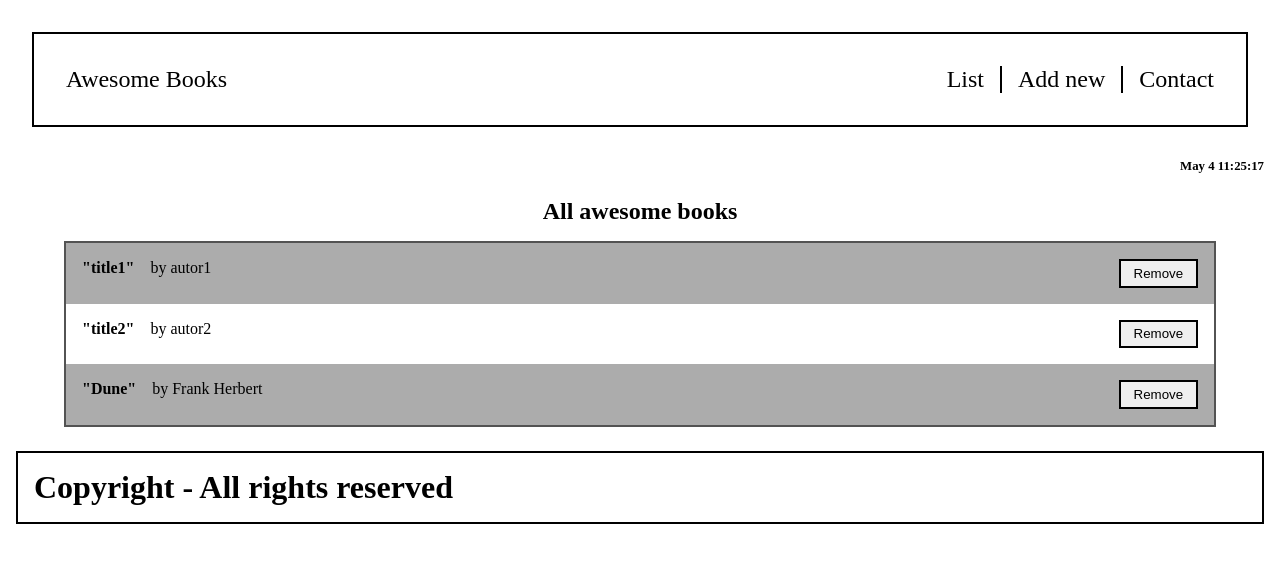
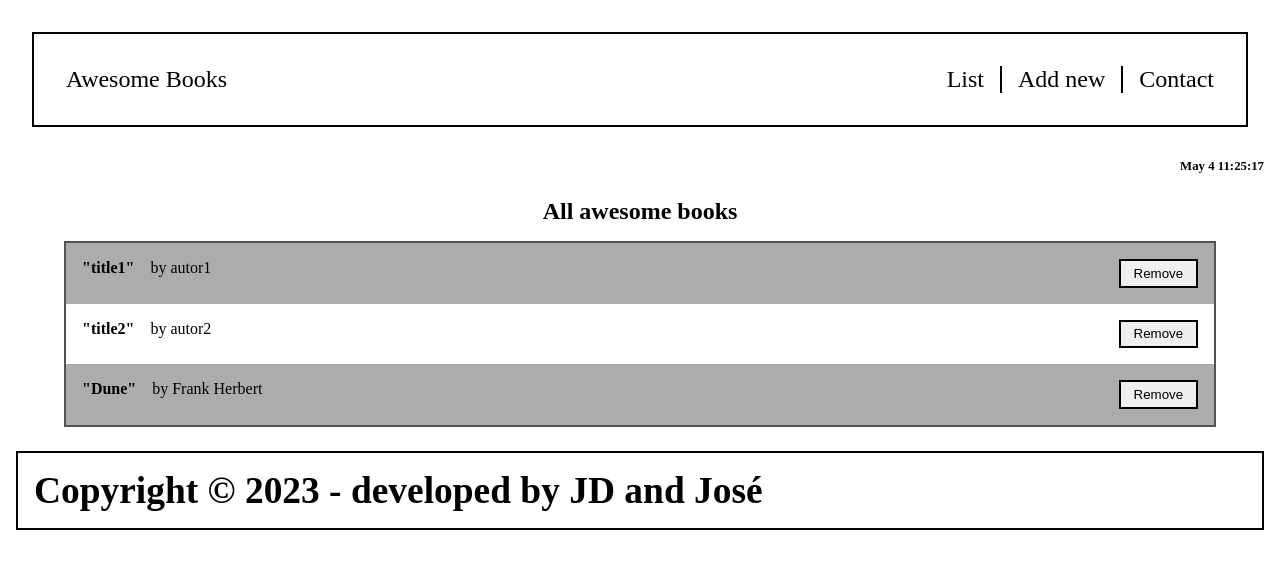
Before and after one commit to JuanDiegoGuerra/Awesome-Books, a website: page index.html in a window 1280 px wide. Drawn offline with Linux system fonts and the light colour scheme.

Commit message:
Update index.html
Co-Authored-By: José Fernández-Caminero <49853028+fdezcaminero@users.noreply.github.com>

```diff
--- a/index.html
+++ b/index.html
@@ -6,6 +6,7 @@
     <meta name="viewport" content="width=device-width, initial-scale=1.0" />
     <link rel="stylesheet" href="styles/styles.css">
     <link rel="shortcut icon" href="book-open-reader-solid.svg" type="image/x-icon">
+    <link rel="stylesheet" href="styles/animations_transitions.css">
     <title>AwesomeBooks</title>
   </head>
   <body>
@@ -57,7 +58,11 @@
         <p>. Our address: Streetname 22, 84503 City, Country</p>
       </section>
     </main>
-    <footer>Copyright - All rights reserved</footer>
+    <footer class="footer">
+      <h3>Copyright &copy; 2023 - developed by
+        <a href="https://github.com/JuanDiegoGuerra" target="_blank" rel="noopener noreferrer">JD</a> and
+        <a href="https://github.com/fdezcaminero" target="_blank" rel="noopener noreferrer">José</a></h3>
+    </footer>
     <script src="scripts/script.js"></script>
   </body>
 </html>
```
